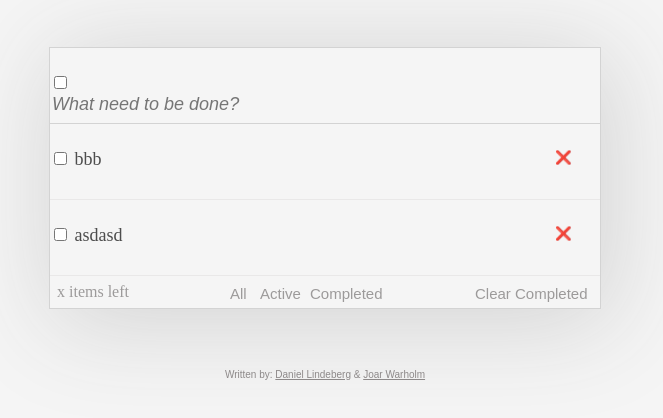
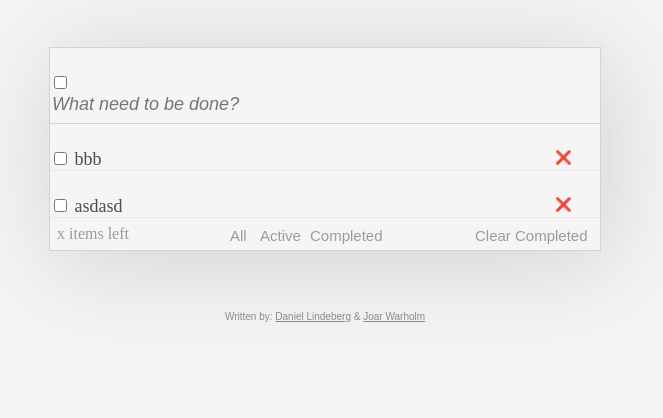
Before and after one commit to joarwar/TODOMVC, a plain HTML site: page index.html in a window 1280 px wide. Shown: the part 140-558 px from the top of the page, without its empty margins (315-978 px from the left). Drawn offline with Linux system fonts and the light colour scheme.

Commit message:
tried changes

```diff
--- a/index.html
+++ b/index.html
@@ -18,19 +18,20 @@
         <form id="inputarea">
             <input id="check-all" type="checkbox">
             <input id="input" placeholder="What need to be done?" size="50" autofocus="">
+            <button type="submit" id="executeButton"></button>
         </form>
-        <ul id="todo">
-            <li id="todolist">
+        <ul id="todo" >
+            <li id="todolist" onmouseover="mouseOver()" onmouseout="mouseOut()">
                 <input type="checkbox">
                 bbb
                 <!-- dommanipulation -->
                 <button id="destroy">❌</button>
             </li>
-            <li id="todolist">
+            <li id="todolist" onmouseover="mouseOver()" onmouseout="mouseOut()" >
                 <input type="checkbox">
                 asdasd
                 <!-- dommanipulation -->
-                <button id="destroy">❌</button>
+                <button id="destroy" >❌</button>
             </li>
 
         </ul>
--- a/style.css
+++ b/style.css
@@ -95,7 +95,6 @@ main footer ul li button:hover{
 #todo li{
     border-bottom: 1.2px solid rgba(161, 155, 155, 0.15);
     font-size: large;
-    height:50px;
 }
 
 #todo{
@@ -126,8 +125,6 @@ main footer ul li{
     background:transparent;
     border:none;
     width: 5.5em;
-
-
 }
 main form{
     margin-top: 25px;;
@@ -142,3 +139,8 @@ main ul #todolist{
 
     color: rgb(156, 154, 154);
 }
+
+
+#executeButton{
+    display:none;
+}
```
